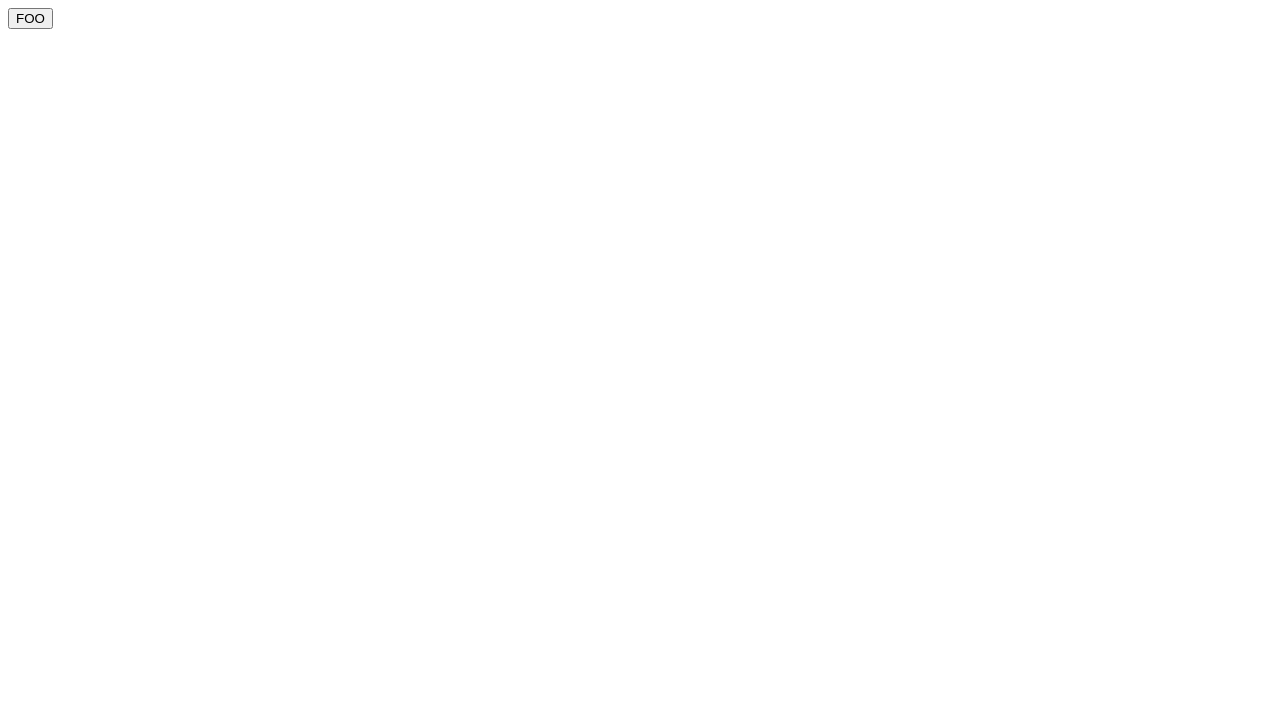
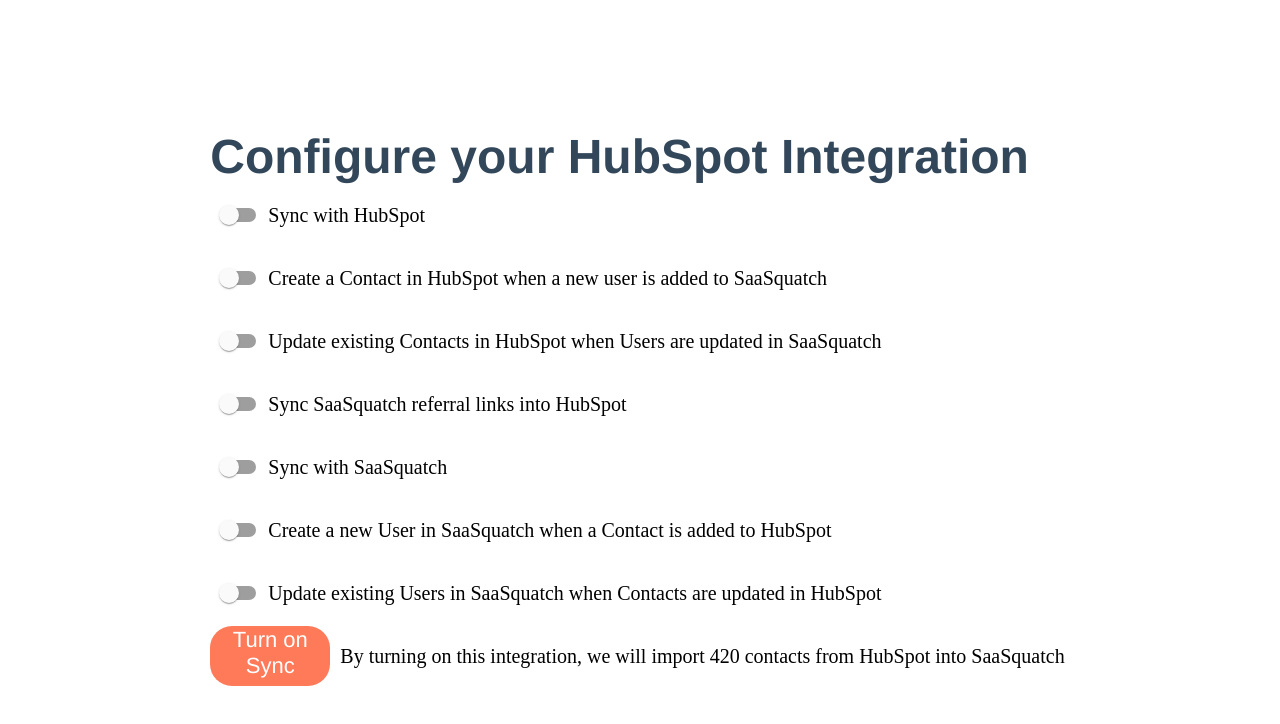
Before and after one commit to softdev562/SaaSquatch-HubSpot-integration, a React (Create React App) app in the folder frontend/: page /configuration in a window 1280 px wide. Shown: the top 724 px of the page. Built offline with nearby package versions, Linux system fonts and the light colour scheme.

Commit message:
Set up tentative configuration screen

```diff
--- a/frontend/package.json
+++ b/frontend/package.json
@@ -4,6 +4,7 @@
   "private": true,
   "proxy": "http://localhost:8000",
   "dependencies": {
+    "@material-ui/core": "^4.11.4",
     "@testing-library/jest-dom": "^5.11.4",
     "@testing-library/react": "^11.1.0",
     "@types/axios": "^0.14.0",
--- a/frontend/src/components/Configuration.tsx
+++ b/frontend/src/components/Configuration.tsx
@@ -1,25 +1,141 @@
+import { Switch } from '@material-ui/core';
+import React, { useState } from 'react';
 import { ToastContainer, toast } from 'react-toastify';
 import 'react-toastify/dist/ReactToastify.css';
+import styled from 'styled-components';
+
+const Wrapper = styled.div`
+  min-height: 100vh;
+  display: flex;
+  flex-direction: row;
+  align-items: center;
+  justify-content: center;
+`;
+const PageContent = styled.div`
+  display: flex;
+  flex-direction: column;
+  align-items: start;
+  justify-content: start;
+`;
+const ItemContainer = styled.div`
+  display: flex;
+  align-items: center;
+  justify-content: center;
+`;
+const TitleText = styled.h1`
+  font-family: 'Nunito Sans', 'Helvetica Neue', Helvetica, Arial, sans-serif;
+  color: #33475B;
+  text-align: left;
+  margin: 0px;
+  font-size: 48px;
+  font-weight: bold;
+  display: flex;
+`;
+const InfoText = styled.p`
+  color: #000000;
+  font-size: 20px;
+  display: flex;
+  margin-right: 5px;
+`;
+const SyncButton = styled.button`
+  &:hover {
+    background-color: #FF8661
+  }
+  font-family: 'Nunito Sans', 'Helvetica Neue', Helvetica, Arial, sans-serif;
+  font-weight: 400;
+  border: 0;
+  border-radius: 1em;
+  cursor: pointer;
+  color: white;
+  background-color: #FF7A59;
+  display: inherit;
+  font-size: 22px;
+  width: 120px;
+  height: 60px;
+  margin-right: 10px;
+`;
+
+interface Config {
+  hubSync: {
+    isActive: boolean,
+    createContact: boolean,
+    updateContact: boolean,
+    syncRefLinks: boolean,
+  },
+  saasSync: {
+    isActive: boolean,
+    createUser: boolean,
+    updateUser: boolean,
+  }
+}
 
 export function Configuration() {
   return <View/>
 }
 
 export function View(){
-  const notify = () => toast.success("BAR", {
+  const emptyConfig: Config = {
+    hubSync: {
+      isActive: false,
+      createContact: false,
+      updateContact: false,
+      syncRefLinks: false,
+    },
+    saasSync: {
+      isActive: false,
+      createUser: false,
+      updateUser: false,
+    }
+  }
+
+  const [config, setConfig] = useState<Config>(emptyConfig)
+  const notify = () => toast.success("HubSpot Integration is Connected", {
     position: toast.POSITION.BOTTOM_RIGHT
   });
 
   return (
-    <div>
-        <button
+    <Wrapper>
+      <PageContent>
+      <TitleText>Configure your HubSpot Integration</TitleText>
+      <ItemContainer>
+        <Switch checked={config.hubSync.isActive} onChange={() => setConfig({...config, hubSync: {...config.hubSync, isActive: !config.hubSync.isActive}})} />
+        <InfoText>Sync with HubSpot</InfoText>
+      </ItemContainer>
+      <ItemContainer>
+        <Switch checked={config.hubSync.createContact} onChange={() => setConfig({...config, hubSync: {...config.hubSync, createContact: !config.hubSync.createContact}})} />
+        <InfoText>Create a Contact in HubSpot when a new user is added to SaaSquatch</InfoText>
+      </ItemContainer>
+      <ItemContainer>
+        <Switch checked={config.hubSync.updateContact} onChange={() => setConfig({...config, hubSync: {...config.hubSync, updateContact: !config.hubSync.updateContact}})} />
+        <InfoText>Update existing Contacts in HubSpot when Users are updated in SaaSquatch</InfoText>
+      </ItemContainer>
+      <ItemContainer>
+        <Switch checked={config.hubSync.syncRefLinks} onChange={() => setConfig({...config, hubSync: {...config.hubSync, syncRefLinks: !config.hubSync.syncRefLinks}})} />
+        <InfoText>Sync SaaSquatch referral links into HubSpot</InfoText>
+      </ItemContainer>
+      <ItemContainer>
+        <Switch checked={config.saasSync.isActive} onChange={() => setConfig({...config, saasSync: {...config.saasSync, isActive: !config.saasSync.isActive}})} />
+        <InfoText>Sync with SaaSquatch</InfoText>
+      </ItemContainer>
+      <ItemContainer>
+        <Switch checked={config.saasSync.createUser} onChange={() => setConfig({...config, saasSync: {...config.saasSync, createUser: !config.saasSync.createUser}})} />
+        <InfoText>Create a new User in SaaSquatch when a Contact is added to HubSpot</InfoText>
+      </ItemContainer>
+      <ItemContainer>
+        <Switch checked={config.saasSync.updateUser} onChange={() => setConfig({...config, saasSync: {...config.saasSync, updateUser: !config.saasSync.updateUser}})} />
+        <InfoText>Update existing Users in SaaSquatch when Contacts are updated in HubSpot</InfoText>
+      </ItemContainer>
+      <ItemContainer>
+        <SyncButton
           onClick={notify}
           type= "button"
-          className={"login-button"}
         >
-          {"FOO"}
-        </button>
+          {"Turn on Sync"}
+        </SyncButton>
+        <InfoText>By turning on this integration, we will import 420 contacts from HubSpot into SaaSquatch</InfoText>
+      </ItemContainer>
       <ToastContainer/>
-    </div>
+      </PageContent>
+    </Wrapper>
    );
  }
```
